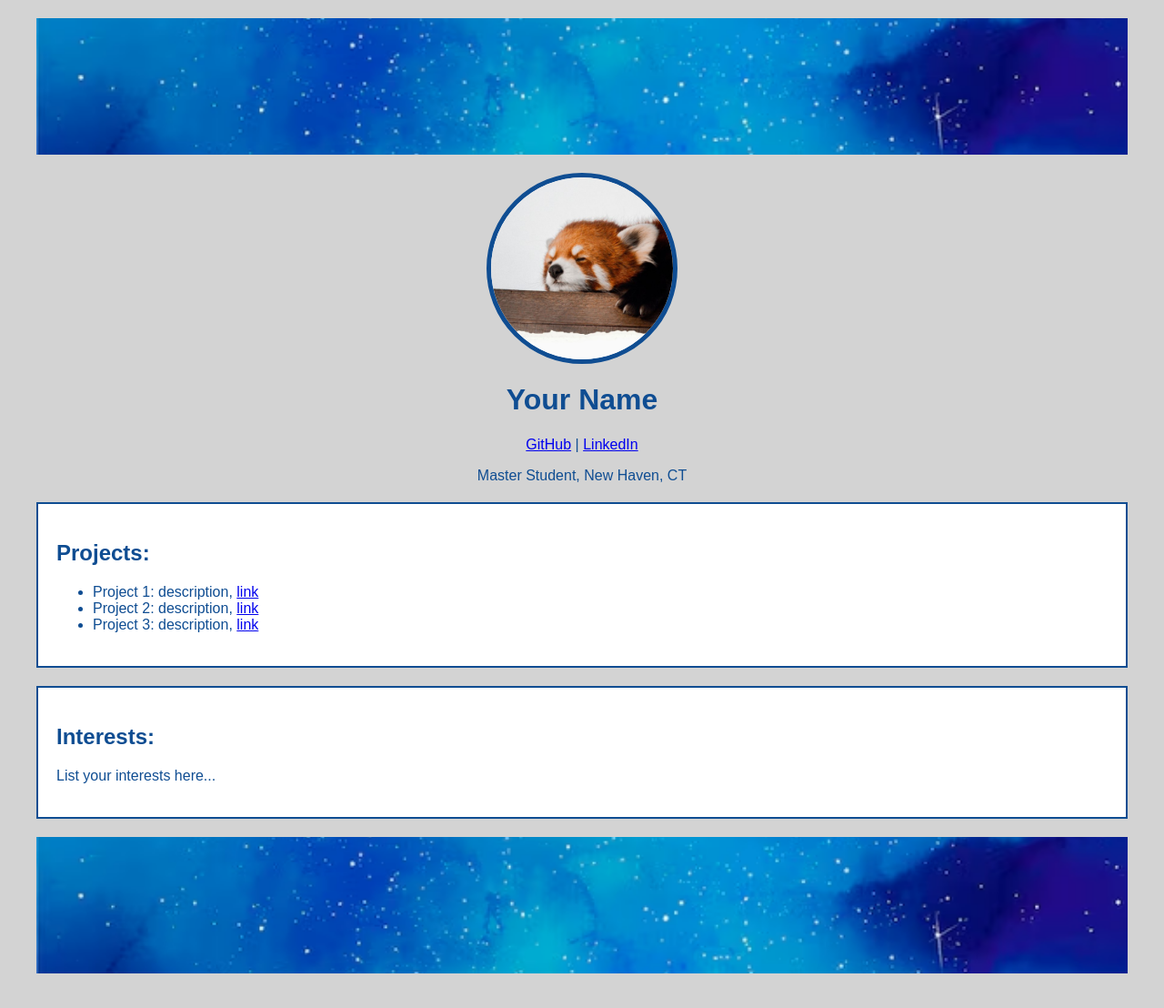
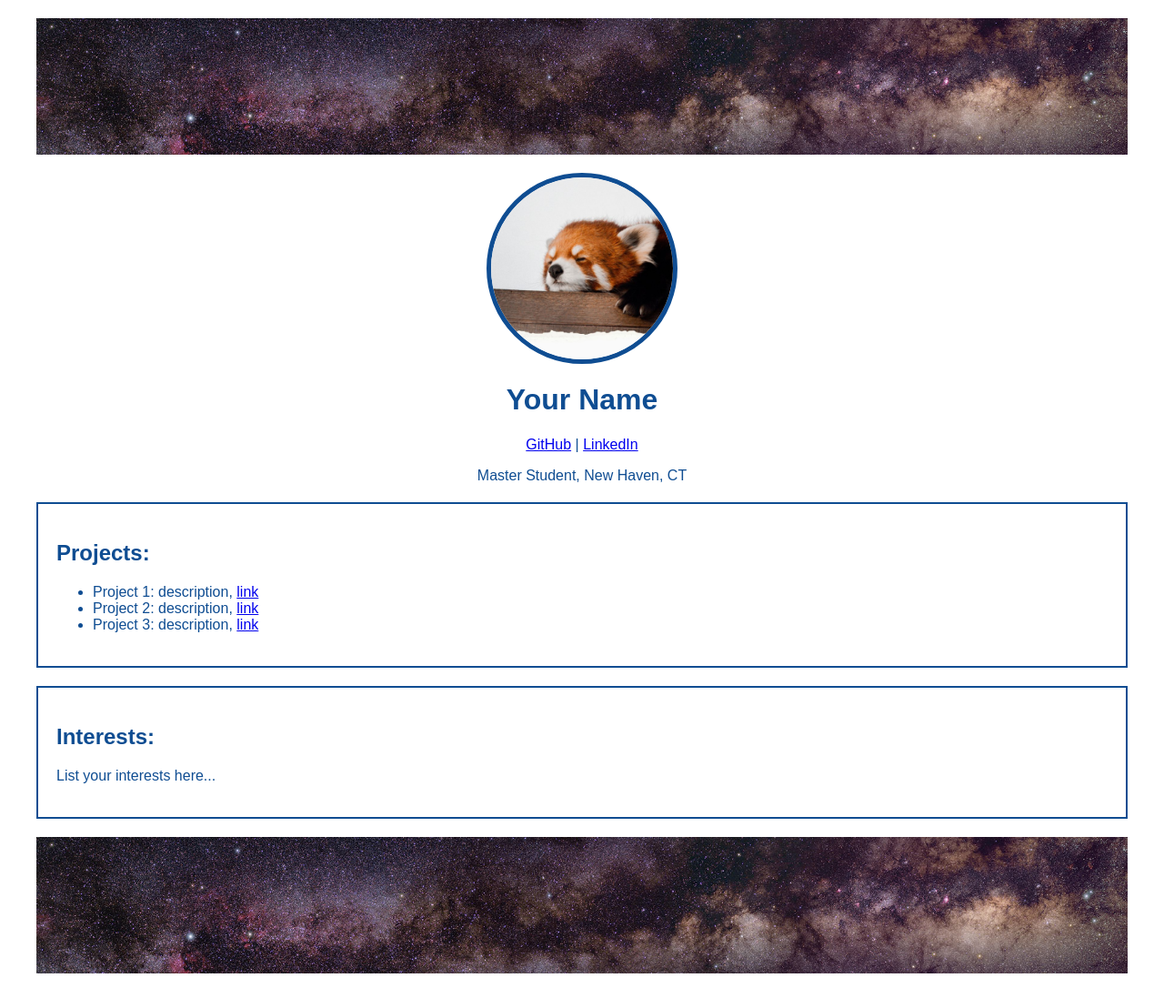
Before and after one commit to Cyngua/Cyngua.github.io, a plain HTML site: page index.html in a window 1280 px wide. Shown: the whole page at 91% size. Drawn offline with Linux system fonts and the light colour scheme.

Commit message:
change photos

```diff
--- a/index.html
+++ b/index.html
@@ -6,7 +6,7 @@
     <title>Personal Web Page</title>
     <style>
         body {
-            background-color: #D3D3D3; /* Light Gray */
+            background-color: #FFFFFF; /* White */
             font-family: Arial, sans-serif;
             color: #0F4D92; /* Yale Blue */
             margin: 0;
@@ -53,7 +53,7 @@
 <body>
     <div class="container">
         <div class="header">
-            <img src="galaxy background.avif" alt="Header Decoration">
+            <img src="MilkyWayMos12-05v.jpg" alt="Header Decoration">
         </div>
 
         <img src="red-panda---banner-sq.jpg" alt="Profile Photo" class="profile-photo">
@@ -79,7 +79,7 @@
         </div>
 
         <div class="footer">
-            <img src="galaxy background.avif" alt="Footer Decoration">
+            <img src="MilkyWayMos12-05v.jpg" alt="Footer Decoration">
         </div>
     </div>
 </body>
```
Also changed, not shown: MilkyWayMos12-05v.jpg (added), galaxy background.avif (deleted), 1 other file.
